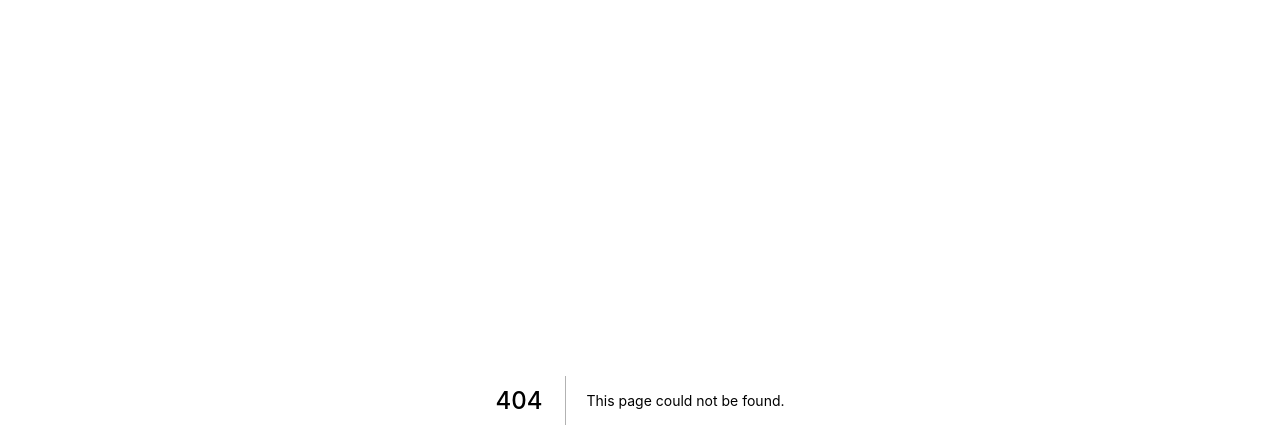
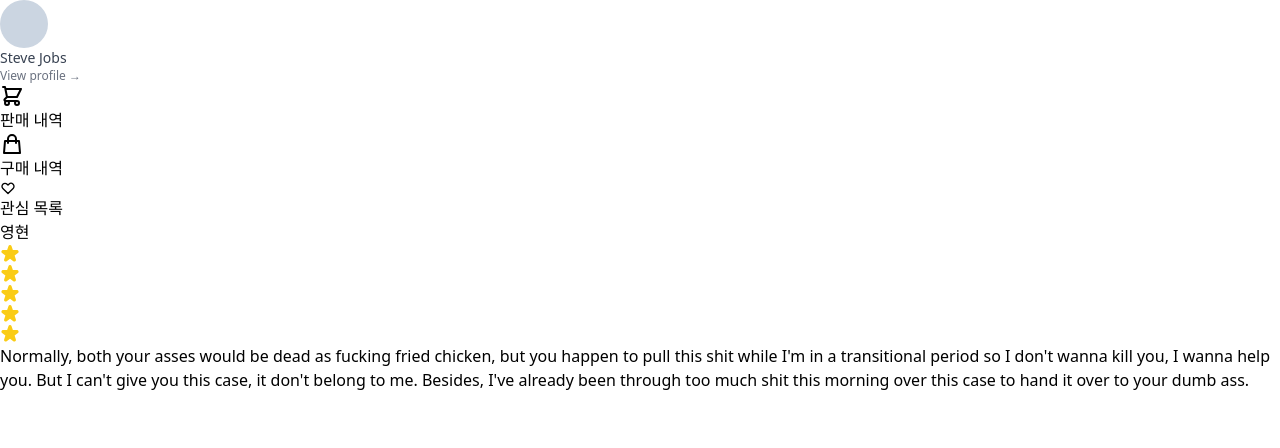
Before and after one commit to EumMericano-Study/carrot-market-clone, a Next.js app: page /profile in a window 1280 px wide. Before the commit this address had no page. Shown: the top 448 px of the page. Built offline with nearby package versions, Linux system fonts and the light colour scheme.

Commit message:
feat: Init profile html

```diff
--- /dev/null
+++ b/pages/profile.tsx
@@ -0,0 +1,79 @@
+import {
+  CartIcon,
+  HeartIcon,
+  ShoppingIcon,
+  StarIcon,
+} from "../components/icons";
+
+export default function Profile() {
+  return (
+    <div className="">
+      <div className="w-12 h-12 bg-slate-300 rounded-full" />
+      <div>
+        <p className="text-sm font-medium text-gray-700">Steve Jobs</p>
+        <p className="text-xs font-medium text-gray-500">View profile &rarr;</p>
+      </div>
+      <div>
+        <div>
+          <div>
+            <CartIcon />
+          </div>
+          <span>판매 내역</span>
+        </div>
+        <div>
+          <div>
+            <ShoppingIcon />
+          </div>
+          <span>구매 내역</span>
+        </div>
+        <div>
+          <div>
+            <HeartIcon />
+          </div>
+          <span>관심 목록</span>
+        </div>
+      </div>
+      <div>
+        <div>
+          <div />
+          <div>
+            <h4>영현</h4>
+            <div>
+              <StarIcon
+                className="text-yellow-400 h-5 w-5"
+                fill="rgb(250, 204, 21)"
+              />
+              <StarIcon
+                className="text-yellow-400 h-5 w-5"
+                fill="rgb(250, 204, 21)"
+              />
+              <StarIcon
+                className="text-yellow-400 h-5 w-5"
+                fill="rgb(250, 204, 21)"
+              />
+              <StarIcon
+                className="text-yellow-400 h-5 w-5"
+                fill="rgb(250, 204, 21)"
+              />
+              <StarIcon
+                className="text-yellow-400 h-5 w-5"
+                fill="rgb(250, 204, 21)"
+              />
+            </div>
+          </div>
+        </div>
+        <div>
+          <p>
+            {" "}
+            Normally, both your asses would be dead as fucking fried chicken,
+            but you happen to pull this shit while I&apos;m in a transitional
+            period so I don&apos;t wanna kill you, I wanna help you. But I
+            can&apos;t give you this case, it don&apos;t belong to me. Besides,
+            I&apos;ve already been through too much shit this morning over this
+            case to hand it over to your dumb ass.
+          </p>
+        </div>
+      </div>
+    </div>
+  );
+}
```
